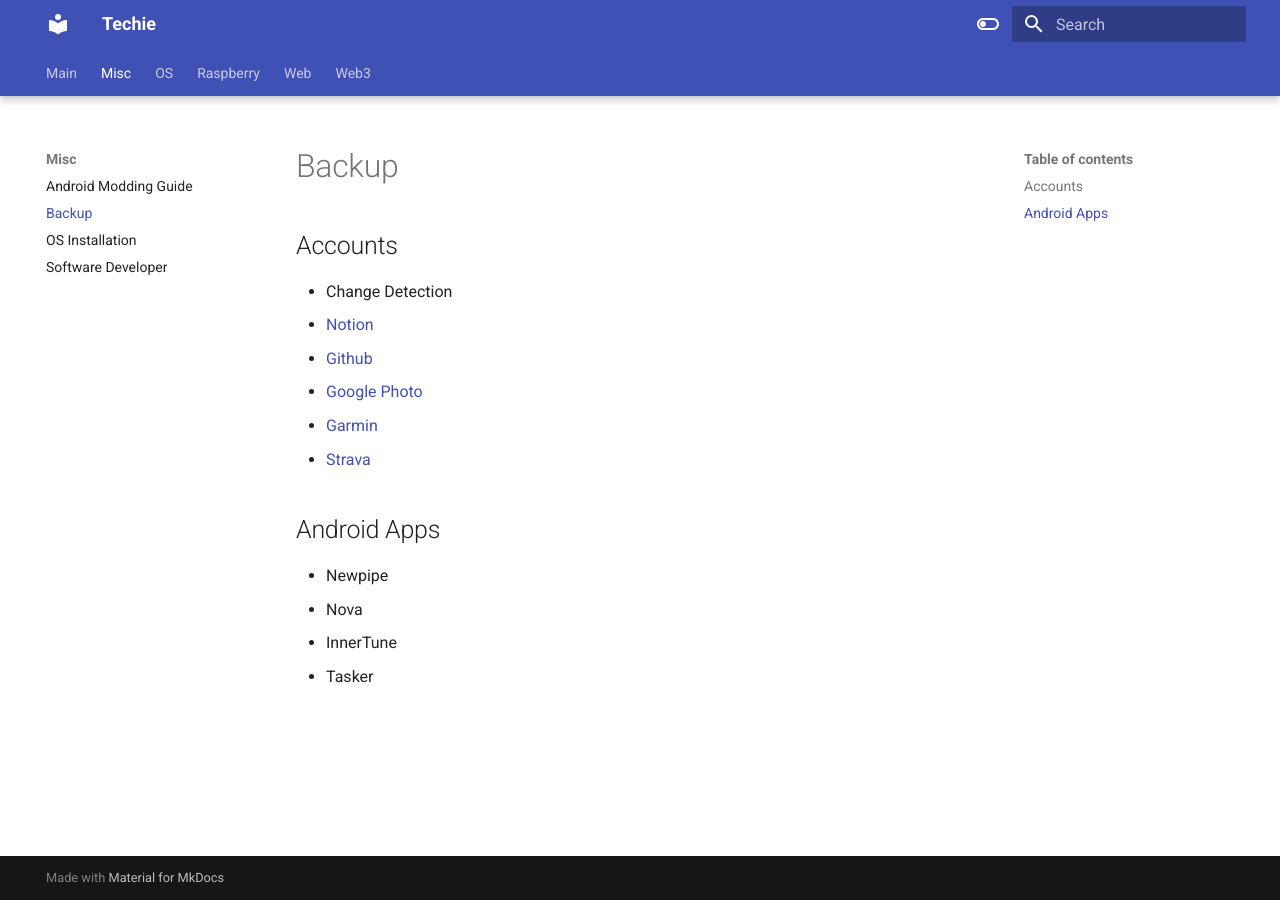
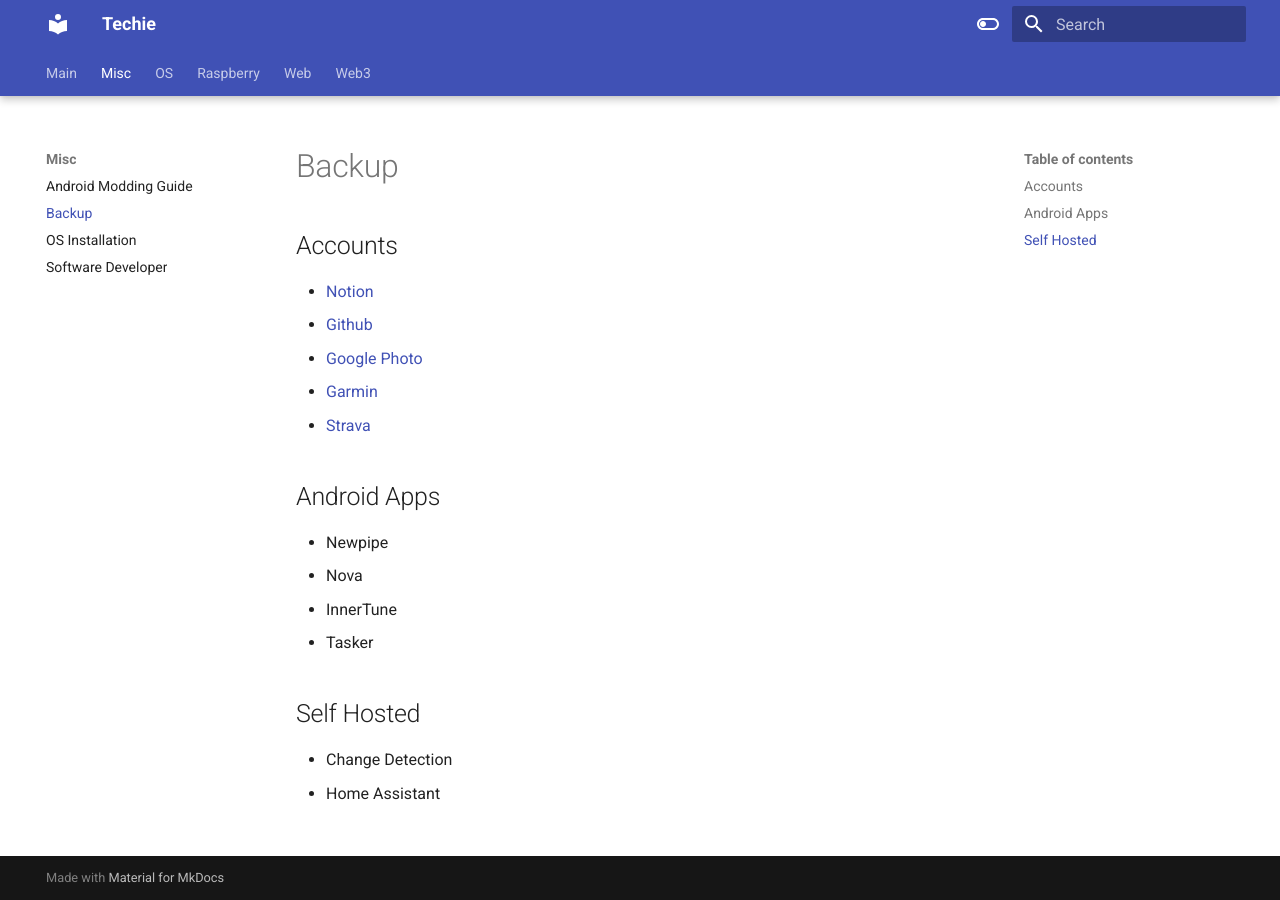
Before and after one commit to 100nandoo/techie, an MkDocs documentation site: the page built from docs/Misc/backup.md, in a window 1280 px wide. Built offline with MkDocs 1.6.1 and Material for MkDocs 9.7.7, drawn with Linux system fonts in a browser that asks for light colours.

Commit message:
Update backup.md

```diff
--- a/docs/Misc/backup.md
+++ b/docs/Misc/backup.md
@@ -13,3 +12,7 @@
 - Nova
 - InnerTune
 - Tasker
+
+## Self Hosted
+- Change Detection
+- Home Assistant
```
Also changed, not shown: other parts of docs/Misc/backup.md (+0 -1 lines).
